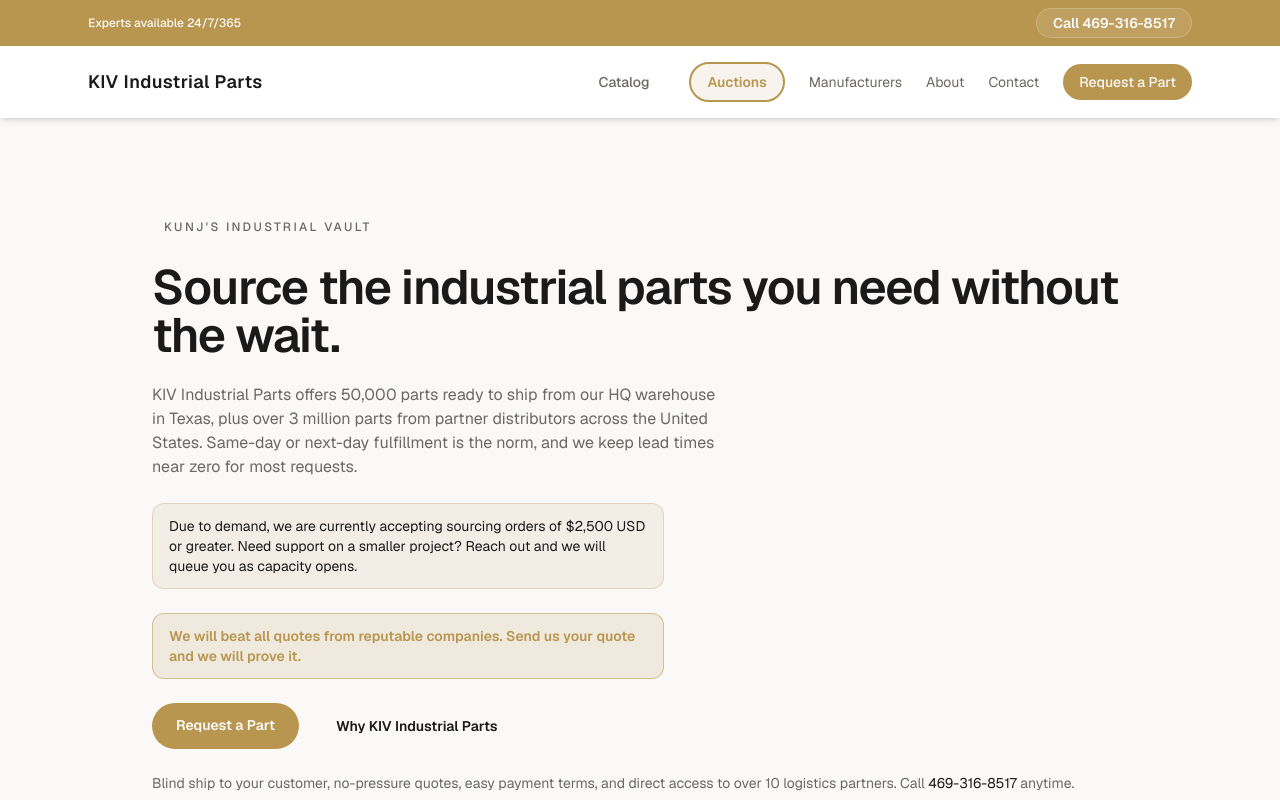
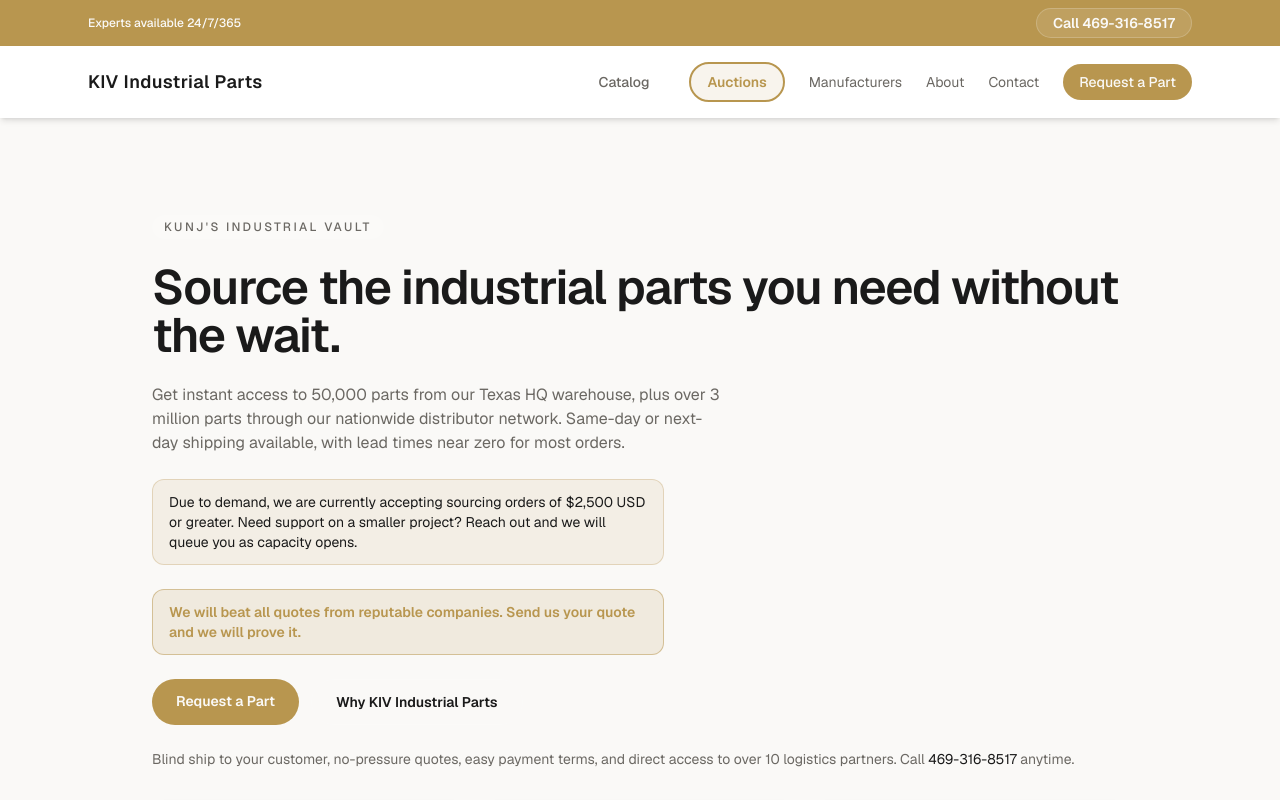
Before and after one commit to kunjtapiawala/kivindustrial, a Next.js app: page / in a window 1280 px wide. Shown: the top 800 px of the page. Built offline with nearby package versions, Linux system fonts and the light colour scheme.

Commit message:
Improve home page hero description for clarity and impact

```diff
--- a/src/app/page.tsx
+++ b/src/app/page.tsx
@@ -28,7 +28,7 @@ const Home = () => {
               Source the industrial parts you need without the wait.
           </h1>
             <p className="text-base text-muted sm:max-w-xl">
-              KIV Industrial Parts offers 50,000 parts ready to ship from our HQ warehouse in Texas, plus over 3 million parts from partner distributors across the United States. Same-day or next-day fulfillment is the norm, and we keep lead times near zero for most requests.
+              Get instant access to 50,000 parts from our Texas HQ warehouse, plus over 3 million parts through our nationwide distributor network. Same-day or next-day shipping available, with lead times near zero for most orders.
             </p>
             <p className="rounded-xl border border-accent/30 bg-accent/10 px-4 py-3 text-sm text-primary sm:max-w-lg">
               Due to demand, we are currently accepting sourcing orders of $2,500 USD or greater. Need support on a smaller project? Reach out and we will queue you as capacity opens.
```
